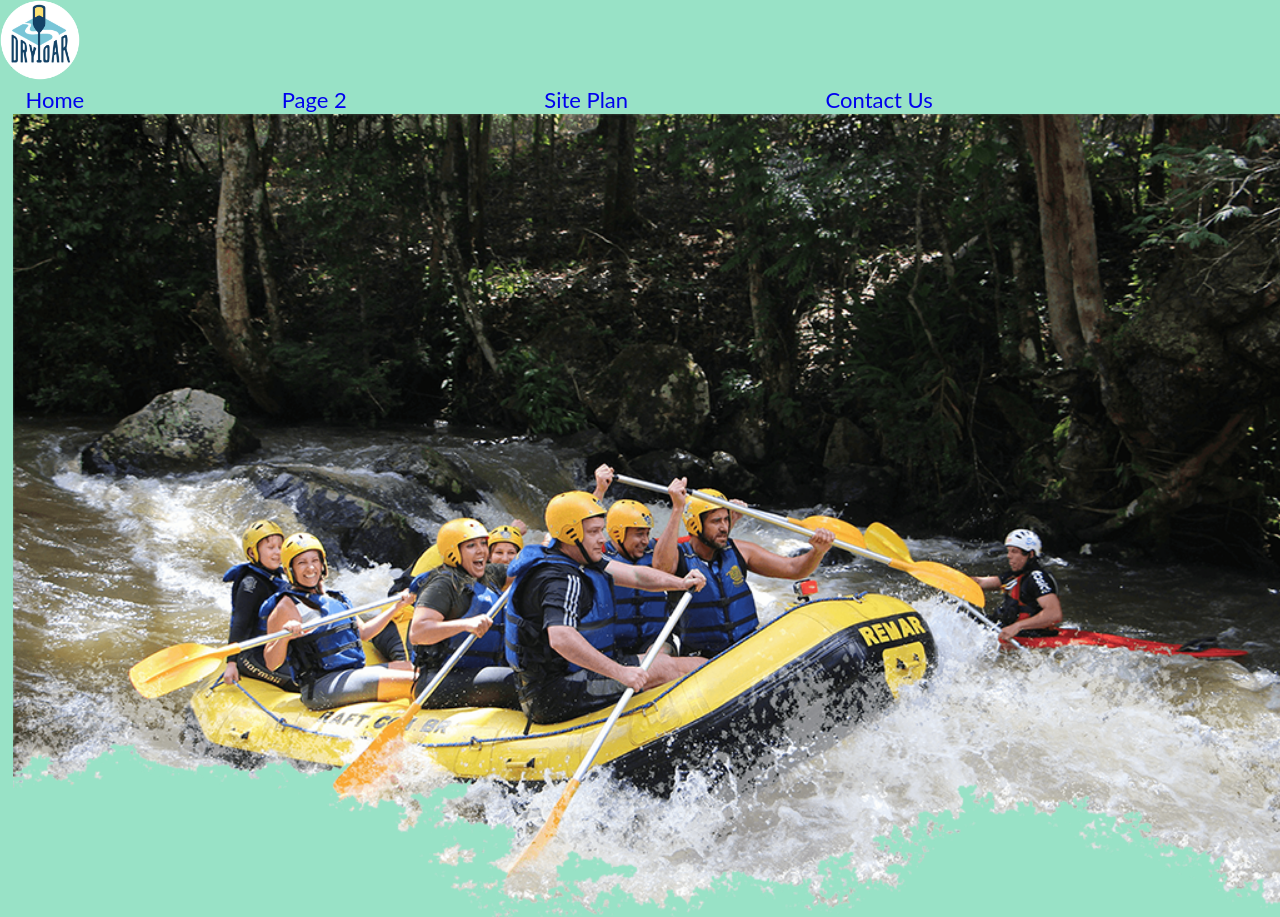
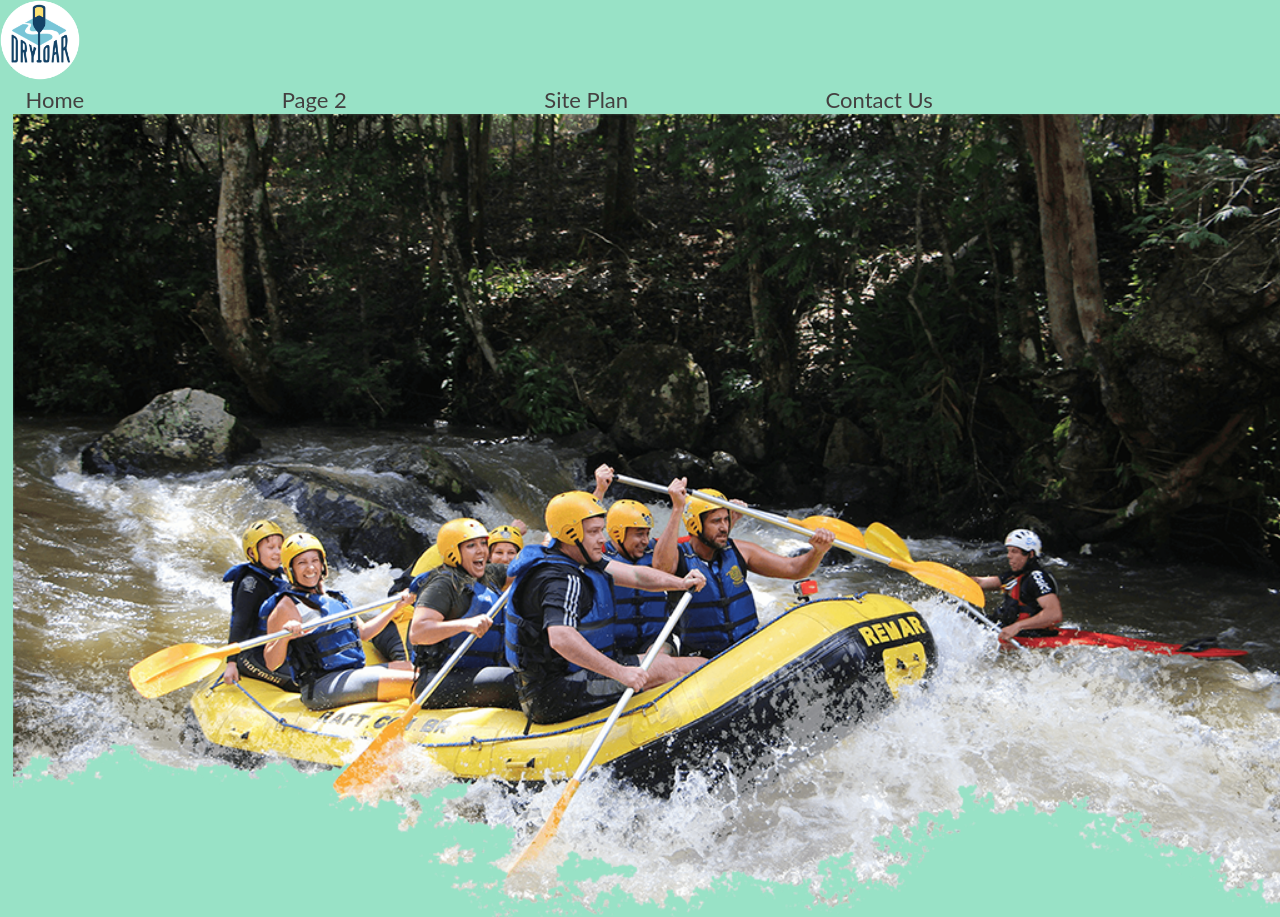
Before and after one commit to Jacobdm0/wwr_WDD130, a plain HTML site: page index.html in a window 1280 px wide. Shown: the top 917 px of the page. Drawn offline with Linux system fonts and the light colour scheme.

Commit message:
changed link color

```diff
--- a/styles/style.css
+++ b/styles/style.css
@@ -17,9 +17,10 @@ nav a{
     text-align: center;
     text-decoration: none;
     font-family:  Lato, Helvetica, sans-serif;
+    color: #444040;
 }
-nav a:hover{
-    color:  #444040;
+a:hover{
+    color:  #48BF84;
     font-family:  Lato, Helvetica, sans-serif;
   }
 #hero-msg{
```
